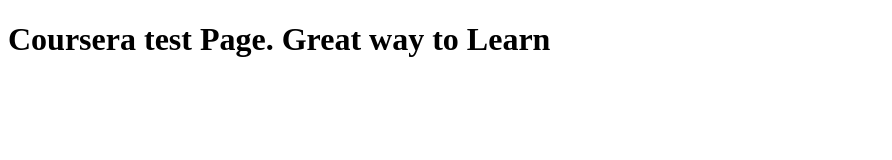
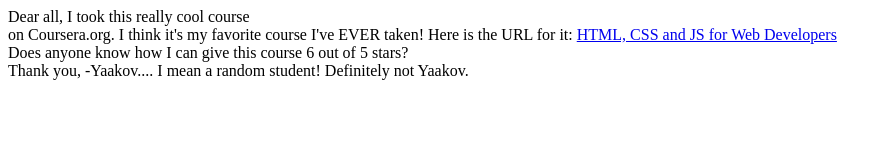
Before and after one commit to kasalwelengwe/coursera-test, a plain HTML site: page site/index.html in a window 1280 px wide. Shown: the whole page, without its empty margins (0-892 px from the left). Drawn offline with Linux system fonts and the light colour scheme.

Commit message:
Just another addition

```diff
--- a/site/index.html
+++ b/site/index.html
@@ -1,9 +1,24 @@
-<!DOCTYPE html>
+<!DOCtype html  >
 <html>
 <head>
-	<title>Mu Coursera Test Page</title>
+<div>Dear all,
+<span>I took this really cool course
+</span></div>
+<span>on Coursera.org. I think it's
+my favorite course I've EVER taken!
+Here is the URL for it:
+</span>
+<a href="...">HTML, CSS and JS for Web Developers</a>
+<div>
+Does anyone know how I can give this course 6
+out of 5 stars?
+</div>
+<div>
+Thank you,
+-Yaakov.... I mean a random student! Definitely not Yaakov.
+</div>
 </head>
 <body>
-  <h1>Coursera test Page. Great way to Learn</h1>
+<h1></h1>
 </body>
 </html>
```
